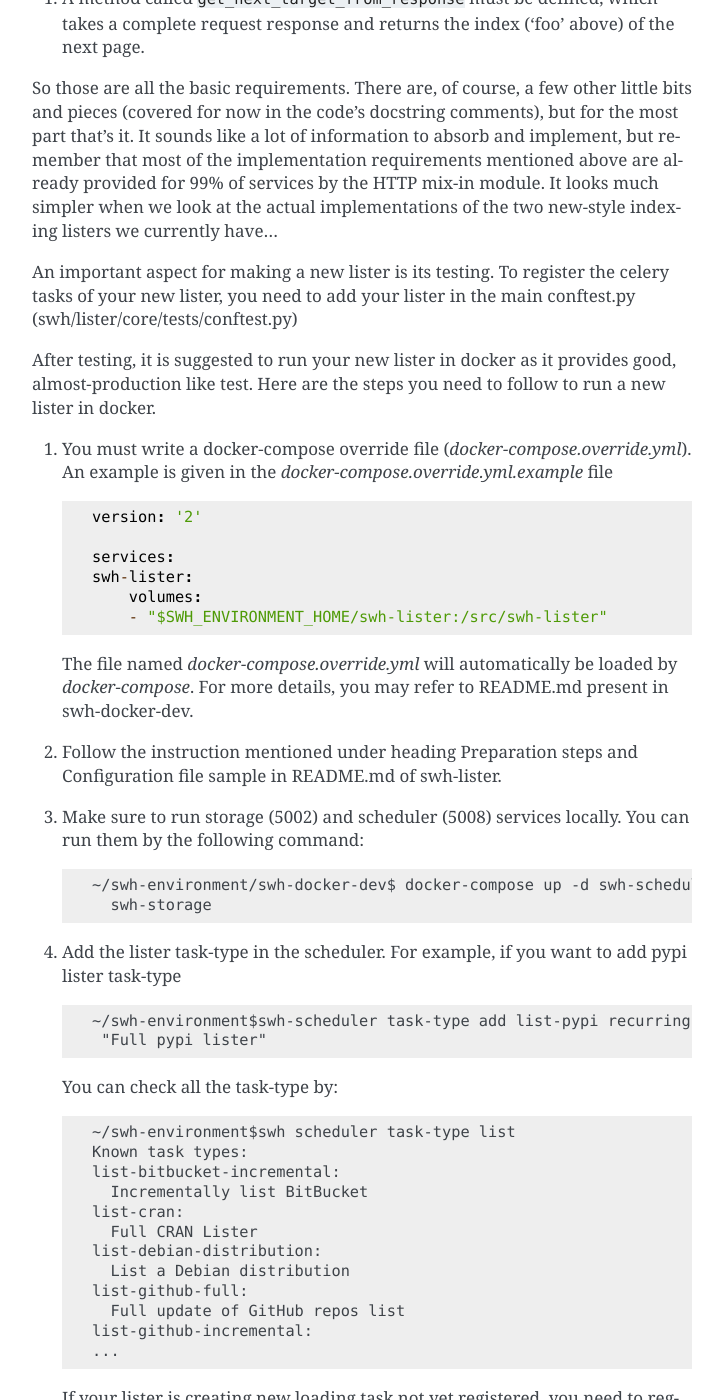
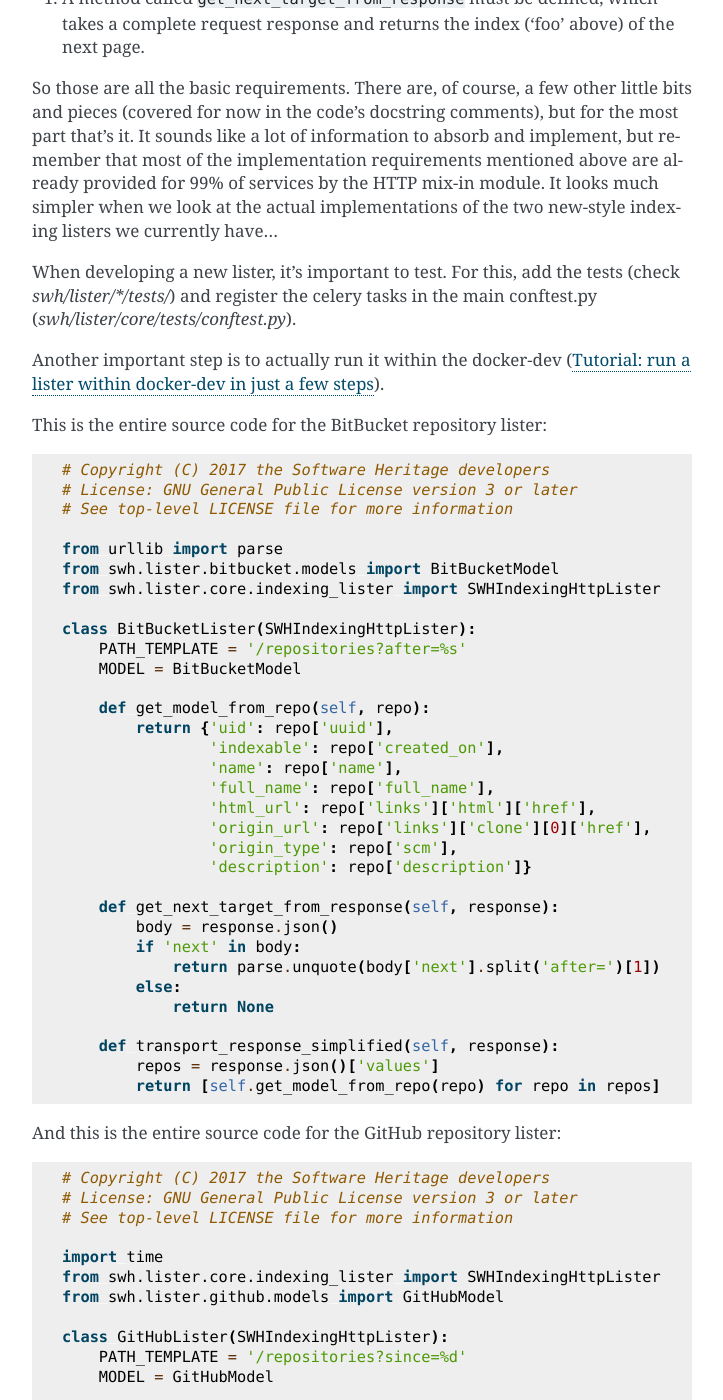
Before and after one commit to SoftwareHeritage/swh-lister, a Sphinx documentation site: the page built from docs/tutorial.rst, in a window 1280 px wide and 1400 px high, scrolled down 3613 px. Shown: the whole window, without its empty margins (388-1111 px from the left). Built offline with Sphinx 7.4.7, drawn with Linux system fonts in a browser that asks for light colours; pages that are not in the unit, such as notebooks, are missing from menus; some of the changed text lies outside the part shown.

Commit message:
Add new page "run_a new_lister"
Add new page in lister tutorial which guides
through the process of running a new lister in
docker.

```diff
--- a/docs/tutorial.rst
+++ b/docs/tutorial.rst
@@ -164,70 +164,12 @@
 looks much simpler when we look at the actual implementations of the two
 new-style indexing listers we currently have…
 
-An important aspect for making a new lister is its testing. To register the
-celery tasks of your new lister, you need to add your lister in the main
-conftest.py (swh/lister/core/tests/conftest.py)
+When developing a new lister, it's important to test. For this, add the tests
+(check `swh/lister/*/tests/`) and register the celery tasks in the main
+conftest.py (`swh/lister/core/tests/conftest.py`).
 
-After testing, it is suggested to run your new lister in docker as it provides
-good, almost-production like test. Here are the steps you need to follow to run
-a new lister in docker.
-
-1. You must write a docker-compose override file (`docker-compose.override.yml`).
-   An example is given in the `docker-compose.override.yml.example` file ::
-
-        version: '2'
-
-        services:
-        swh-lister:
-            volumes:
-            - "$SWH_ENVIRONMENT_HOME/swh-lister:/src/swh-lister"
-
-   The file named `docker-compose.override.yml` will automatically be loaded by
-   `docker-compose`. For more details, you may refer to README.md present in
-   swh-docker-dev.
-2. Follow the instruction mentioned under heading Preparation steps and
-   Configuration file sample in README.md of swh-lister.
-3. Make sure to run storage (5002) and scheduler (5008) services locally.
-   You can run them by the following command::
-
-    ~/swh-environment/swh-docker-dev$ docker-compose up -d swh-scheduler-api \
-      swh-storage
-4. Add the lister task-type in the scheduler.  For example, if you want to
-   add pypi lister task-type ::
-
-    ~/swh-environment$swh-scheduler task-type add list-pypi recurring \
-     "Full pypi lister"
-
-  You can check all the task-type by::
-
-    ~/swh-environment$swh scheduler task-type list
-    Known task types:
-    list-bitbucket-incremental:
-      Incrementally list BitBucket
-    list-cran:
-      Full CRAN Lister
-    list-debian-distribution:
-      List a Debian distribution
-    list-github-full:
-      Full update of GitHub repos list
-    list-github-incremental:
-    ...
-
-  If your lister is creating new loading task not yet registered, you need
-  to register that task type as well. Like for GNU lister::
-
-     ~/swh-environment$swh scheduler task-type add load-gnu-full recurring \
-      "GNU Loader"
-
-5. Run your lister with the help of scheduler cli.You need to add the task in
-   the schedular using its cli. For example you need to execute this command
-   to run gnu lister ::
-
-     ~/swh-environment$swh scheduler --url http://localhost:5008/ task add \
-      list-gnu-full --policy oneshot
-
-After the execution of lister is complete you can see the loading task created.
-    ~/swh-environment/swh-lister$swh scheduler task list
+Another important step is to actually run it within the
+docker-dev (:ref:`run-lister-tutorial`).
 
 This is the entire source code for the BitBucket repository lister::
 
```
Also changed, not shown: docs/run_a_new_lister.rst (added, +90 -0 lines).
